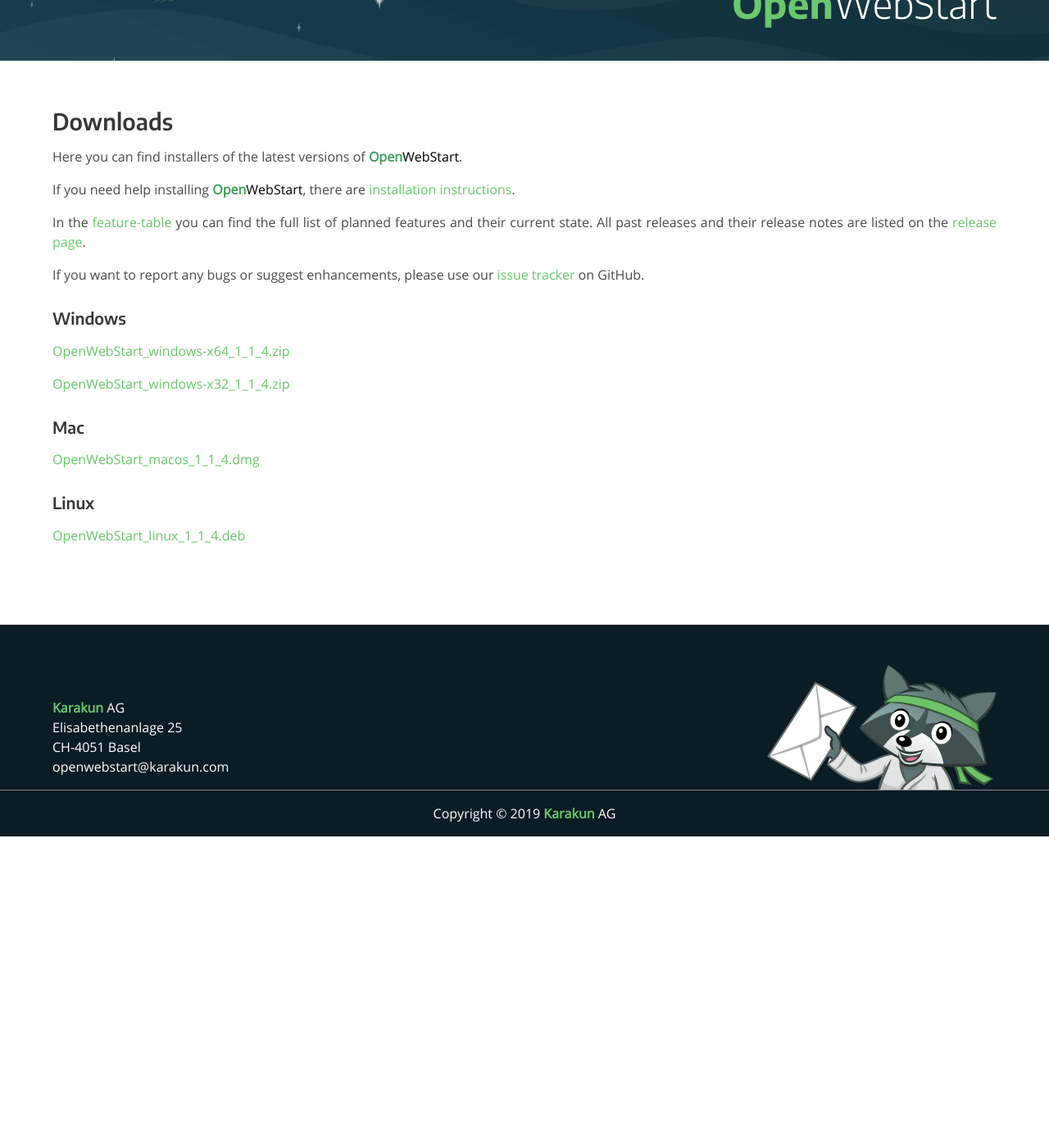
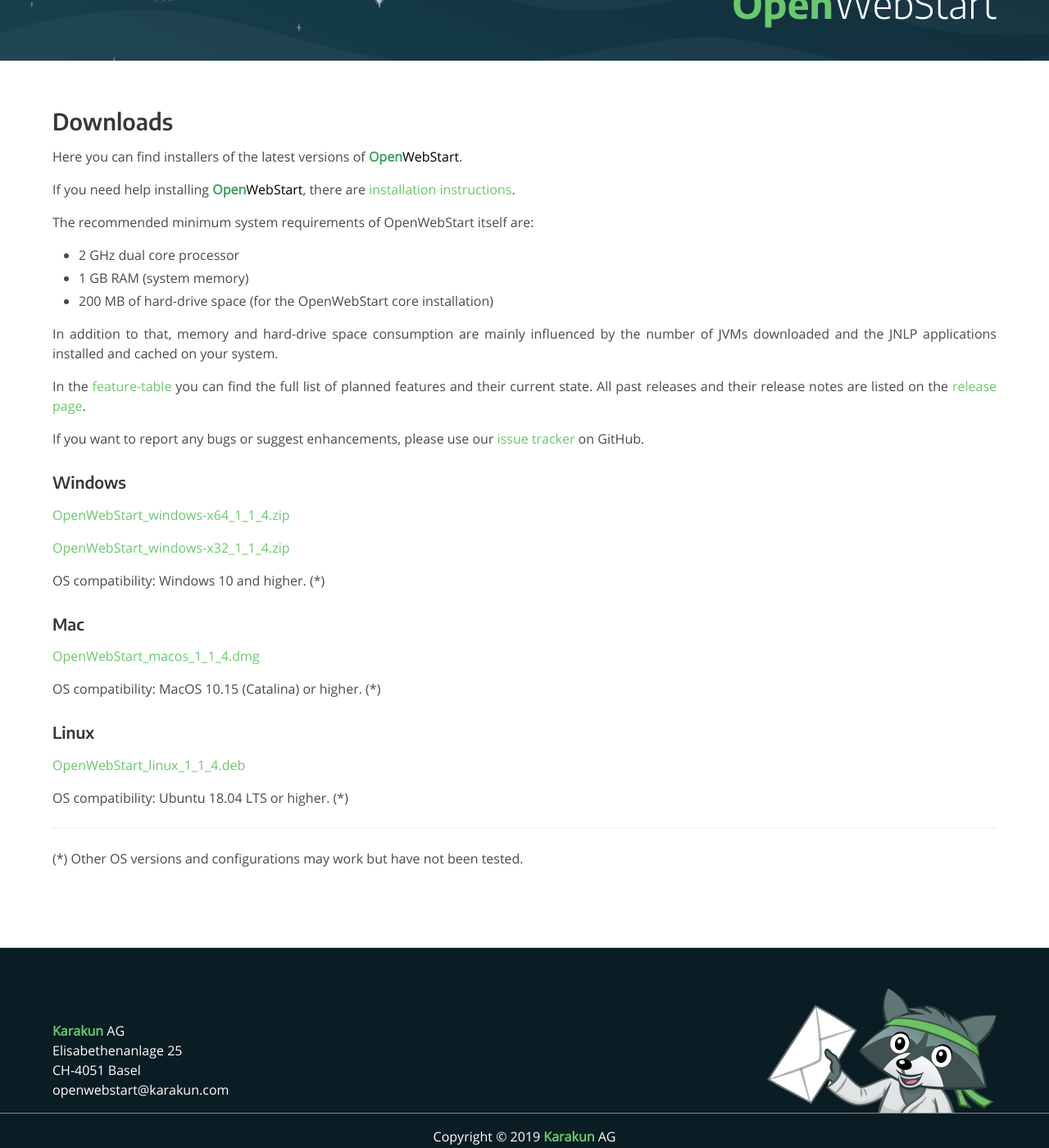
Before and after one commit to karakun/openwebstart-page, a Jekyll site: the page built from download.md, in a window 1280 px wide and 1400 px high, scrolled down 406 px. Shown: the whole window at 82% size. Built offline with Jekyll 4.4.1, drawn with Linux system fonts in a browser that asks for light colours; comment, search, counter and statistics services are not loaded; before the commit the page ends 1426 px from its top, so only the background shows below that.

Commit message:
add OS compatibility hints and minimum system requirements

```diff
--- a/download.md
+++ b/download.md
@@ -15,6 +15,13 @@
 
 If you need help installing <span class="text-highlight">Open<span>WebStart</span></span>, there are [installation instructions](/installation).
 
+The recommended minimum system requirements of OpenWebStart itself are:
+
+* 2 GHz dual core processor
+* 1 GB RAM (system memory)
+* 200 MB of hard-drive space (for the OpenWebStart core installation)
+
+In addition to that, memory and hard-drive space consumption are mainly influenced by the number of JVMs downloaded and the JNLP applications installed and cached on your system.
 
 In the [feature-table](/feature-table) you can find the full list of planned features and their current state.
 All past releases and their release notes are listed on the [release page](https://github.com/karakun/OpenWebStart/releases).
@@ -22,12 +29,24 @@
 If you want to report any bugs or suggest enhancements, please use our [issue tracker](https://github.com/karakun/OpenWebStart/issues) on GitHub.
 
 #### Windows
+
 [OpenWebStart_windows-x64_1_1_4.zip](https://github.com/karakun/OpenWebStart/releases/download/v1.1.4/OpenWebStart_windows-x64_1_1_4.zip)
 
 [OpenWebStart_windows-x32_1_1_4.zip](https://github.com/karakun/OpenWebStart/releases/download/v1.1.4/OpenWebStart_windows-x32_1_1_4.zip)
 
+OS compatibility: Windows 10 and higher. (*)
+
 #### Mac
 [OpenWebStart_macos_1_1_4.dmg](https://github.com/karakun/OpenWebStart/releases/download/v1.1.4/OpenWebStart_macos_1_1_4.dmg)
 
+OS compatibility: MacOS 10.15 (Catalina) or higher. (*)
+
 #### Linux
 [OpenWebStart_linux_1_1_4.deb](https://github.com/karakun/OpenWebStart/releases/download/v1.1.4/OpenWebStart_linux_1_1_4.deb)
+
+OS compatibility: Ubuntu 18.04 LTS or higher. (*)
+
+
+---
+
+(*) Other OS versions and configurations may work but have not been tested.
```
